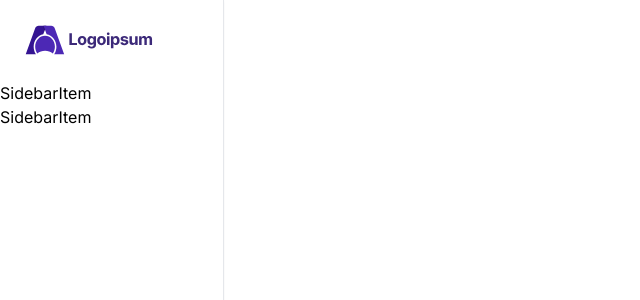
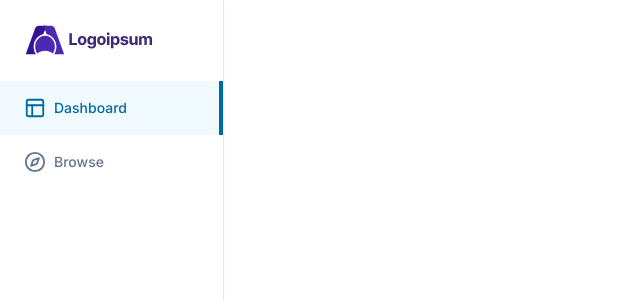
Before and after one commit to JoelOgira/skill-craft, a Next.js app: page / in a window 1280 px wide. Shown: the top 300 px of the page, without its empty margins (0-640 px from the left). Built offline with nearby package versions, Linux system fonts and the light colour scheme.

Commit message:
Updated the component

```diff
--- a/app/(dashboard)/_components/SidebarItem.tsx
+++ b/app/(dashboard)/_components/SidebarItem.tsx
@@ -1,6 +1,9 @@
-"use-client"
+"use client"
 
+import { cn } from "@/lib/utils";
 import { LucideIcon } from "lucide-react"
+import { AppRouterInstance } from "next/dist/shared/lib/app-router-context.shared-runtime";
+import { usePathname, useRouter } from "next/navigation"
 
 type IconTypes = {
     icon: LucideIcon;
@@ -9,7 +12,42 @@
 }
 
 export default function SidebarItem({ icon: Icon, label, href }: IconTypes) {
+    const pathname: string = usePathname()
+    const router: AppRouterInstance = useRouter()
+
+    const isActive =
+        (pathname === "/" && href === "/") ||
+        pathname === href ||
+        pathname?.startsWith(`${href}/`)
+
+    const navigate = () => {
+        router.push(href)
+    }
+
     return (
-        <div>SidebarItem</div>
+        <button
+            onClick={navigate}
+            className={cn(
+                "flex items-center gap-x-2 text-slate-500 text-sm font-[500] pl-6 transition-all hover:text-slate-600 hover:bg-slate-300/20",
+                isActive && "text-sky-700 bg-sky-200/20 hover:bg-sky-200/20 hover:text-sky-700"
+            )}>
+            <div className="flex items-center gap-x-2 py-4">
+                <Icon
+                    size={22}
+                    className={cn(
+                        "text-slate-500",
+                        isActive && "text-sky-700"
+                    )}
+                />
+                {label}
+            </div>
+
+            <div
+                className={cn(
+                    "ml-auto opacity-0 border-2 border-sky-700 h-full transition-all",
+                    isActive && "opacity-100"
+                )}
+            />
+        </button>
     )
 }
```
